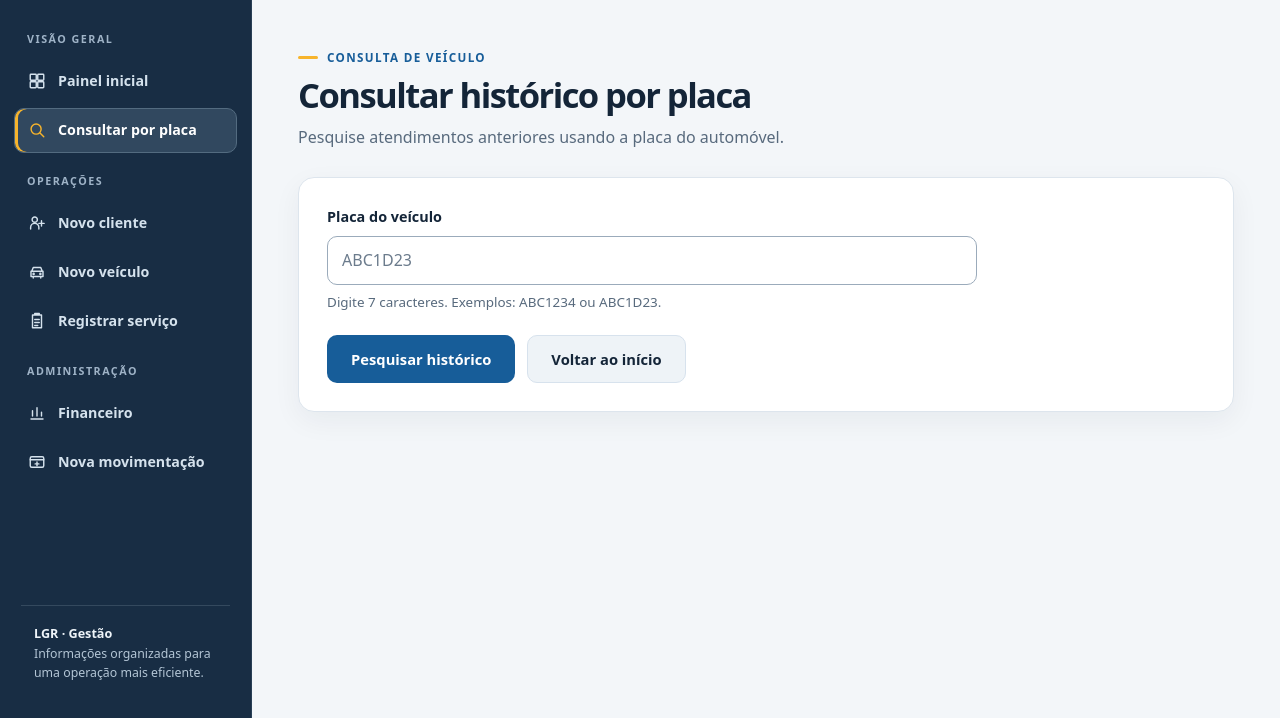
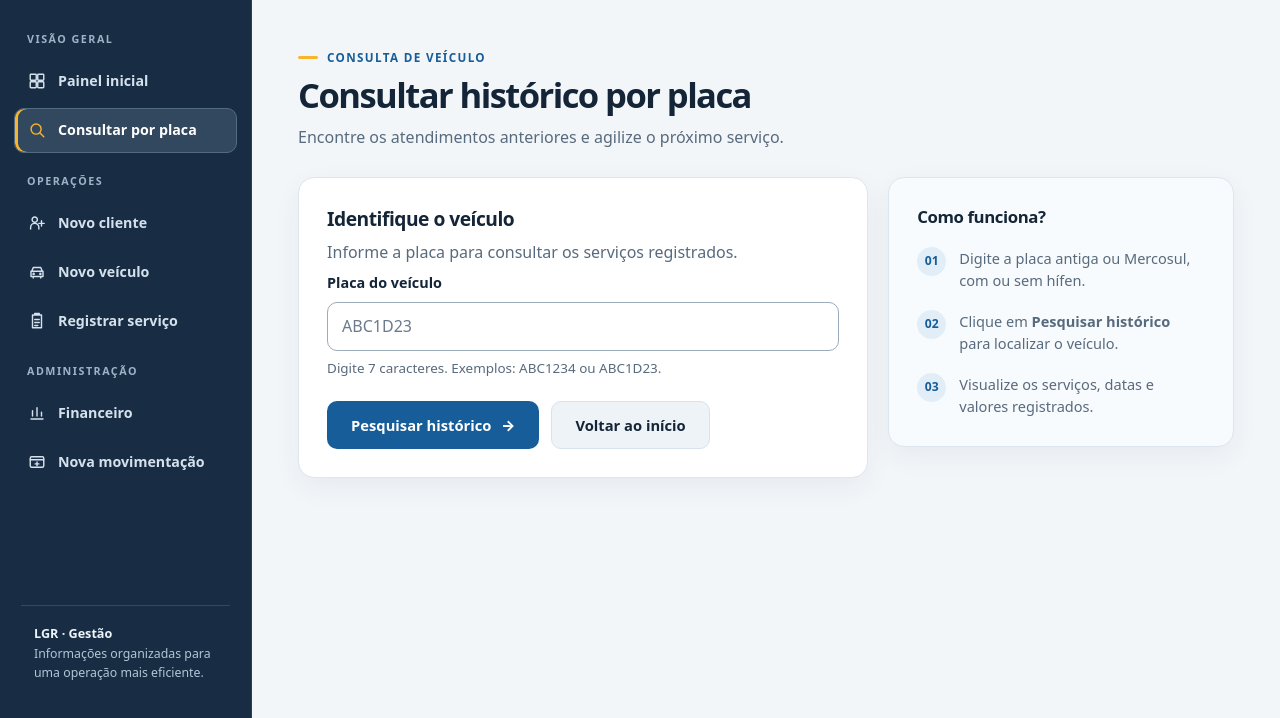
Before and after one commit to paola-facchin/lgr-estetica-automotiva-mvp, a Django app: page /consulta/ in a window 1280 px wide. Shown: the part 82-800 px from the top of the page. Run offline with Django 5.2, Linux system fonts and the light colour scheme; the visitor is signed in with stand-in values (Sample User, id 1); parts of the project's set-up code (start-up, migrations or seed data) failed here and were passed over.

Commit message:
ui: moderniza consulta.html

```diff
--- a/core/templates/core/consulta.html
+++ b/core/templates/core/consulta.html
@@ -1 +1,31 @@
-{% extends 'core/base.html' %}{% block title %}Consulta por placa · LGR{% endblock %}{% block content %}<div class="titulo"><p class="subtitulo">CONSULTA DE VEÍCULO</p><h1>Consultar histórico por placa</h1><p>Pesquise atendimentos anteriores usando a placa do automóvel.</p></div><section class="card"><form method="get" action="{% url 'consulta' %}" novalidate><div class="formgrupo"><label for="{{ form.placa.id_for_label }}">{{ form.placa.label }}</label>{{ form.placa }}<p class="ajuda" id="placa-ajuda">{{ form.placa.help_text }}</p>{% for error in form.placa.errors %}<p class="erro" role="alert">{{ error }}</p>{% endfor %}</div><div class="acoes"><button class="btn" type="submit">Pesquisar histórico</button><a class="btn secundario" href="{% url 'inicio' %}">Voltar ao início</a></div></form></section>{% endblock %}
+{% extends 'core/base.html' %}
+{% block title %}Consulta por placa · LGR{% endblock %}
+{% block content %}
+<div class="titulo"><p class="subtitulo">Consulta de veículo</p><h1>Consultar histórico por placa</h1><p>Encontre os atendimentos anteriores e agilize o próximo serviço.</p></div>
+<div class="conteudo-duplo">
+  <section class="card" aria-label="Formulário de consulta">
+    <h2>Identifique o veículo</h2>
+    <p>Informe a placa para consultar os serviços registrados.</p>
+    <form method="get" action="{% url 'consulta' %}" novalidate>
+      <div class="formgrupo">
+        <label for="{{ form.placa.id_for_label }}">{{ form.placa.label }}</label>
+        {{ form.placa }}
+        <p class="ajuda" id="placa-ajuda">{{ form.placa.help_text }}</p>
+        {% for error in form.placa.errors %}<p class="erro" role="alert">{{ error }}</p>{% endfor %}
+      </div>
+      <div class="acoes">
+        <button class="btn" type="submit">Pesquisar histórico <span aria-hidden="true">→</span></button>
+        <a class="btn secundario" href="{% url 'inicio' %}">Voltar ao início</a>
+      </div>
+    </form>
+  </section>
+  <aside class="card card-ajuda" aria-labelledby="ajuda-titulo">
+    <h2 id="ajuda-titulo">Como funciona?</h2>
+    <ol class="passos">
+      <li><span class="passo-num" aria-hidden="true">01</span><span>Digite a placa antiga ou Mercosul, com ou sem hífen.</span></li>
+      <li><span class="passo-num" aria-hidden="true">02</span><span>Clique em <strong>Pesquisar histórico</strong> para localizar o veículo.</span></li>
+      <li><span class="passo-num" aria-hidden="true">03</span><span>Visualize os serviços, datas e valores registrados.</span></li>
+    </ol>
+  </aside>
+</div>
+{% endblock %}
```
